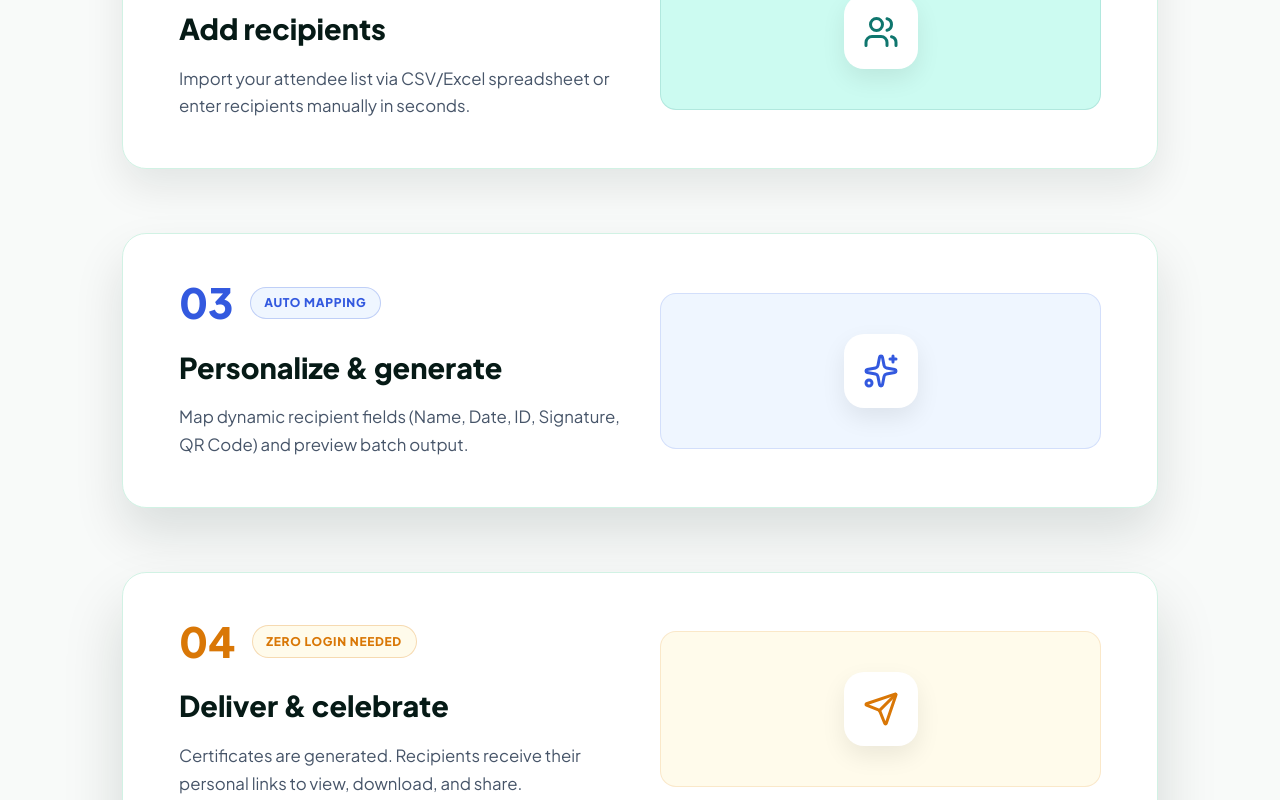
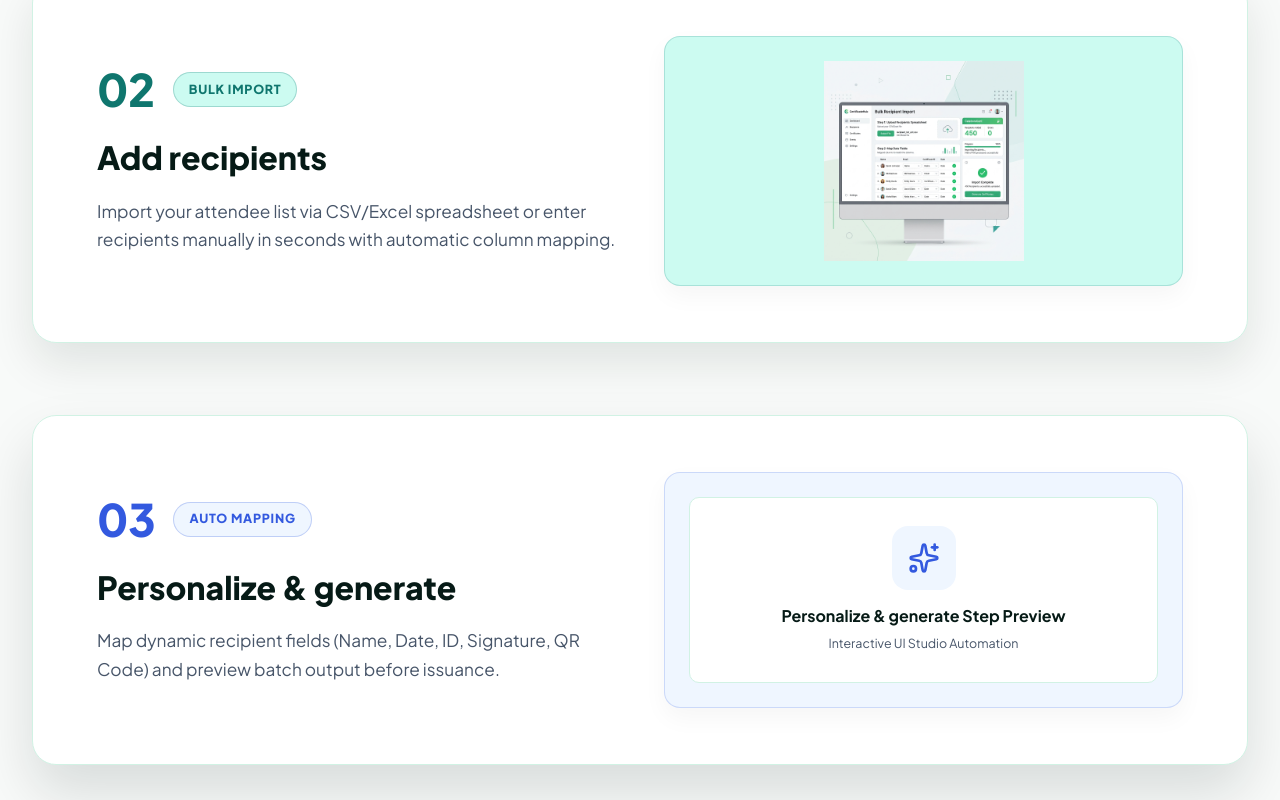
Before and after one commit to utidex/kpalee-platform, a React (Vite) app: page / in a window 1280 px wide. Shown: the part 2960-3760 px from the top of the page. Built offline with nearby package versions, Linux system fonts and the light colour scheme; a web font is replaced by a local one.

Commit message:
feat: Add horizontal scrolling carousel for trending events, wider/taller sticky cards with step image previews, and mobile responsiveness

```diff
--- a/src/components/HowItWorks.jsx
+++ b/src/components/HowItWorks.jsx
@@ -1,5 +1,6 @@
 import React from 'react';
 import { UploadCloud, Users, Sparkles, Send, CheckCircle2, ArrowRight } from 'lucide-react';
+import stepPreviewImg from '../assets/step_preview.png';
 
 export default function HowItWorks() {
   const steps = [
@@ -10,39 +11,43 @@ export default function HowItWorks() {
       icon: UploadCloud,
       badge: 'FLEXIBLE SETUP',
       color: '#00a878',
-      bgColor: '#f0fdf4'
+      bgColor: '#f0fdf4',
+      previewType: 'template_choice'
     },
     {
       num: '02',
       title: 'Add recipients',
-      desc: 'Import your attendee list via CSV/Excel spreadsheet or enter recipients manually in seconds.',
+      desc: 'Import your attendee list via CSV/Excel spreadsheet or enter recipients manually in seconds with automatic column mapping.',
       icon: Users,
       badge: 'BULK IMPORT',
       color: '#0f766e',
-      bgColor: '#ccfbf1'
+      bgColor: '#ccfbf1',
+      previewType: 'csv_import'
     },
     {
       num: '03',
       title: 'Personalize & generate',
-      desc: 'Map dynamic recipient fields (Name, Date, ID, Signature, QR Code) and preview batch output.',
+      desc: 'Map dynamic recipient fields (Name, Date, ID, Signature, QR Code) and preview batch output before issuance.',
       icon: Sparkles,
       badge: 'AUTO MAPPING',
       color: '#3359df',
-      bgColor: '#eff6ff'
+      bgColor: '#eff6ff',
+      previewType: 'field_map'
     },
     {
       num: '04',
       title: 'Deliver & celebrate',
-      desc: 'Certificates are generated. Recipients receive their personal links to view, download, and share.',
+      desc: 'Certificates are generated. Recipients receive personal links to view, download, and share on LinkedIn & WhatsApp.',
       icon: Send,
       badge: 'ZERO LOGIN NEEDED',
       color: '#d97706',
-      bgColor: '#fffbeb'
+      bgColor: '#fffbeb',
+      previewType: 'email_share'
     }
   ];
 
   return (
-    <section style={{ padding: '6rem 2rem 8rem 2rem', maxWidth: '1100px', margin: '0 auto' }}>
+    <section style={{ padding: '6rem 2rem 8rem 2rem', maxWidth: '1380px', margin: '0 auto' }}>
 
       {/* Section Header */}
       <div style={{ textAlign: 'center', maxWidth: '780px', margin: '0 auto 4.5rem auto' }}>
@@ -57,7 +62,7 @@ export default function HowItWorks() {
         </p>
       </div>
 
-      {/* Sticky Stacking Collapsing Cards Container */}
+      {/* Sticky Stacking Collapsing Cards Container (Wider & Taller) */}
       <div style={{ display: 'flex', flexDirection: 'column', gap: '3rem', position: 'relative' }}>
         {steps.map((step, idx) => {
           const Icon = step.icon;
@@ -66,28 +71,29 @@ export default function HowItWorks() {
               key={step.num}
               style={{
                 position: 'sticky',
-                top: `${120 + idx * 25}px`,
+                top: `${110 + idx * 30}px`,
                 zIndex: idx + 1,
                 background: '#ffffff',
                 border: '1.5px solid var(--border-color)',
                 borderRadius: 'var(--radius-lg)',
-                padding: '3rem 3.5rem',
-                boxShadow: `0 ${10 + idx * 8}px ${30 + idx * 10}px rgba(6, 26, 22, ${0.06 + idx * 0.03})`,
+                padding: '3.5rem 4rem',
+                minHeight: '340px',
+                boxShadow: `0 ${12 + idx * 8}px ${35 + idx * 10}px rgba(6, 26, 22, ${0.07 + idx * 0.03})`,
                 transition: 'all 0.3s ease',
-                marginBottom: '1rem'
+                marginBottom: '1.5rem'
               }}
             >
               <div style={{
                 display: 'grid',
-                gridTemplateColumns: 'repeat(auto-fit, minmax(280px, 1fr))',
-                gap: '2.5rem',
+                gridTemplateColumns: 'repeat(auto-fit, minmax(320px, 1fr))',
+                gap: '3rem',
                 alignItems: 'center'
               }}>
 
-                {/* Left Card Details */}
+                {/* Left Step Details */}
                 <div>
-                  <div style={{ display: 'flex', alignItems: 'center', gap: '1rem', marginBottom: '1.25rem' }}>
-                    <span style={{ fontSize: '2.6rem', fontWeight: 900, color: step.color, lineHeight: 1 }}>
+                  <div style={{ display: 'flex', alignItems: 'center', gap: '1.1rem', marginBottom: '1.25rem' }}>
+                    <span style={{ fontSize: '2.8rem', fontWeight: 900, color: step.color, lineHeight: 1 }}>
                       {step.num}
                     </span>
                     <span
@@ -95,9 +101,9 @@ export default function HowItWorks() {
                         background: step.bgColor,
                         color: step.color,
                         border: `1px solid ${step.color}40`,
-                        padding: '0.35rem 0.85rem',
+                        padding: '0.4rem 0.95rem',
                         borderRadius: '999px',
-                        fontSize: '0.75rem',
+                        fontSize: '0.78rem',
                         fontWeight: 800,
                         letterSpacing: '0.06em'
                       }}
@@ -106,38 +112,60 @@ export default function HowItWorks() {
                     </span>
                   </div>
 
-                  <h3 style={{ fontSize: '1.8rem', fontWeight: 800, color: 'var(--kpalee-dark-bg)', marginBottom: '0.85rem' }}>
+                  <h3 style={{ fontSize: '2rem', fontWeight: 800, color: 'var(--kpalee-dark-bg)', marginBottom: '0.85rem' }}>
                     {step.title}
                   </h3>
 
-                  <p style={{ fontSize: '1.05rem', color: 'var(--text-muted)', lineHeight: 1.65 }}>
+                  <p style={{ fontSize: '1.08rem', color: 'var(--text-muted)', lineHeight: 1.65 }}>
                     {step.desc}
                   </p>
                 </div>
 
-                {/* Right Visual Icon Box */}
+                {/* Right Visual Image Placeholder / Graphic Mockup */}
                 <div style={{
                   background: step.bgColor,
                   borderRadius: 'var(--radius-md)',
-                  padding: '2.5rem',
+                  padding: '1.5rem',
                   display: 'flex',
                   alignItems: 'center',
                   justifyContent: 'center',
-                  border: `1px solid ${step.color}25`
+                  border: `1.5px solid ${step.color}30`,
+                  boxShadow: '0 10px 25px rgba(0,0,0,0.04)'
+                }}>
+                  {step.previewType === 'csv_import' ? (
+                    <img
+                      src={stepPreviewImg}
+                      alt="CSV Recipient Import Illustration"
+                      style={{ width: '100%', maxHeight: '200px', objectFit: 'contain', borderRadius: 'var(--radius-sm)' }}
+                    />
+                  ) : (
+                    <div style={{
+                      width: '100%',
+                      padding: '1.75rem',
+                      background: '#ffffff',
+                      borderRadius: 'var(--radius-sm)',
+                      textAlign: 'center',
+                      border: '1px solid var(--border-color)'
                     }}>
                       <div style={{
-                    width: '74px',
-                    height: '74px',
-                    borderRadius: '20px',
-                    background: '#ffffff',
+                        width: '64px',
+                        height: '64px',
+                        borderRadius: '16px',
+                        background: step.bgColor,
                         color: step.color,
                         display: 'flex',
                         alignItems: 'center',
                         justifyContent: 'center',
-                    boxShadow: '0 10px 25px rgba(0,0,0,0.08)'
+                        margin: '0 auto 0.85rem auto'
                       }}>
-                    <Icon size={36} />
+                        <Icon size={32} />
                       </div>
+                      <strong style={{ fontSize: '1rem', color: 'var(--kpalee-dark-bg)', display: 'block' }}>
+                        {step.title} Step Preview
+                      </strong>
+                      <span style={{ fontSize: '0.78rem', color: 'var(--text-muted)' }}>Interactive UI Studio Automation</span>
+                    </div>
+                  )}
                 </div>
 
               </div>
--- a/src/index.css
+++ b/src/index.css
@@ -93,6 +93,21 @@ body {
 .font-script-alt { font-family: var(--font-script-alt); }
 .font-pinyon { font-family: var(--font-pinyon); }
 .font-alex { font-family: var(--font-alex); }
+
+/* Horizontal Scrolling Carousel / Marquee Track */
+.horizontal-scroll-container {
+  display: flex;
+  gap: 1.75rem;
+  overflow-x: auto;
+  padding: 1rem 0.5rem 1.5rem 0.5rem;
+  scroll-snap-type: x mandatory;
+  -webkit-overflow-scrolling: touch;
+  scrollbar-width: thin;
+}
+.horizontal-scroll-item {
+  flex: 0 0 360px;
+  scroll-snap-align: start;
+}
 
 /* Glassmorphism Cards */
 .glass-panel {
@@ -218,9 +233,6 @@ body {
   cursor: pointer;
   transition: border-color var(--transition-fast);
 }
-.select-field:focus {
-  border-color: var(--kpalee-emerald);
-}
 
 /* Badges */
 .badge {
@@ -298,6 +310,44 @@ body {
   outline-offset: -11px;
 }
 
+/* Comprehensive Mobile Responsiveness Media Queries */
+@media (max-width: 1024px) {
+  .horizontal-scroll-item {
+    flex: 0 0 320px;
+  }
+}
+
+@media (max-width: 768px) {
+  body {
+    font-size: 0.92rem;
+  }
+
+  h1, .font-serif {
+    font-size: 2.4rem !important;
+  }
+
+  header div {
+    flex-direction: column;
+    align-items: stretch !important;
+    gap: 0.75rem !important;
+  }
+
+  nav {
+    overflow-x: auto;
+    width: 100%;
+    justify-content: flex-start !important;
+  }
+
+  .cert-canvas-container {
+    aspect-ratio: auto !important;
+    min-width: 600px !important;
+  }
+
+  .horizontal-scroll-item {
+    flex: 0 0 290px;
+  }
+}
+
 /* Keyframe Animations */
 @keyframes slideUpFade {
   from {
@@ -323,15 +373,6 @@ body {
   animation: popIn 0.35s cubic-bezier(0.34, 1.56, 0.64, 1) forwards;
 }
 
-@keyframes pulseGlow {
-  0%, 100% { box-shadow: 0 0 15px rgba(0, 168, 120, 0.25); }
-  50% { box-shadow: 0 0 32px rgba(0, 168, 120, 0.6); }
-}
-
-.pulse-glow {
-  animation: pulseGlow 3s infinite;
-}
-
 /* Print Optimization */
 @media print {
   body {
```
Also changed, not shown: src/views/BadgesView.jsx (+89 -27 lines), src/assets/step_preview.png (added). Lines whose indentation alone changed are shown as unchanged.
